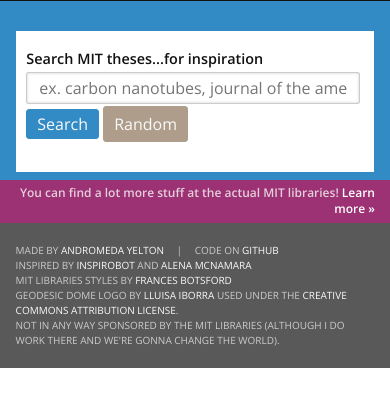
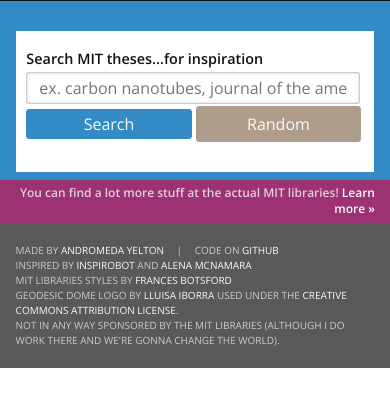
Before and after one commit to thatandromeda/tutespiration, a Django app: page / in a window 390 px wide. Shown: the part 67-474 px from the top of the page. Run offline with Django 3.2, Linux system fonts and the light colour scheme; some libraries are stand-ins or nearby versions; some web fonts are replaced.

Commit message:
Yakshave for mobile

```diff
--- a/tutespiration/core/templates/tutespiration.html
+++ b/tutespiration/core/templates/tutespiration.html
@@ -74,6 +74,7 @@
         background-color: #AD9D8A;
         color: #fafafa;
         border: 1px solid #AD9D8A;
+        text-align: center;
       }
 
       .button-secondary:hover {
@@ -84,6 +85,12 @@
       .button-primary:hover {
         background-color: #1AA2EA;
         border-color: #1AA2EA;
+      }
+
+      @media (max-width: 480px) {
+        .flex-right .button {
+          width: 49%;
+        }
       }
 
       @media only screen and (min-width: 768px) {
```
